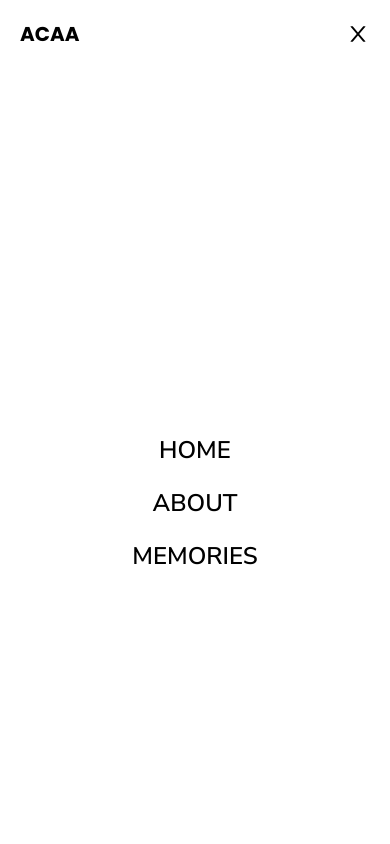
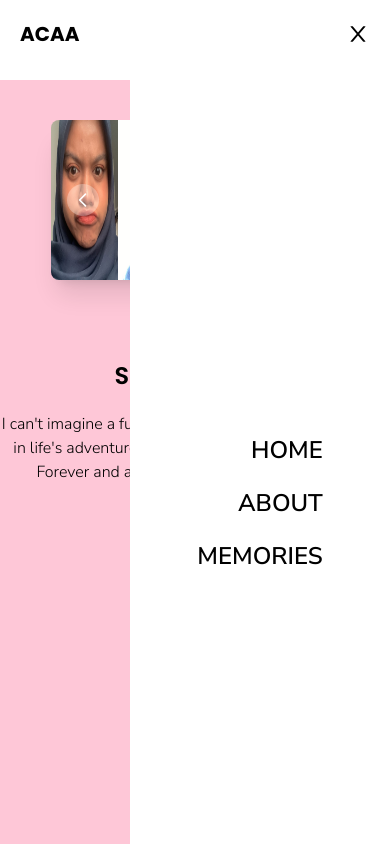
Before and after one commit to hnfhbibie/acaa, a React (Vite) app: page / in a window 390 px wide. Both pictures are taken after a click on the icon 358 px from the left and 34 px from the top of the page. Shown: the top 844 px of the page. Built offline with nearby package versions, Linux system fonts and the light colour scheme.

Commit message:
add revition navbar

```diff
--- a/src/components/Navbar.jsx
+++ b/src/components/Navbar.jsx
@@ -39,11 +39,11 @@ const Navbar = () => {
           )}
         </div>
         <div
-          className={`absolute top-20 w-full h-screen z-10 p-4 bg-white md:hidden flex items-center justify-center smooth-transition ${
-            menuOpen ? "right-0" : "-right-full"
+          className={`absolute top-20 right-0 w-2/3 h-screen z-10 p-4 bg-white md:hidden flex items-center justify-center smooth-transition ${
+            menuOpen ? "-right-100" : "hidden"
           }`}
         >
-          <ul className="flex flex-col justify-center items-center text-2xl gap-5">
+          <ul className="flex flex-col justify-center items-end text-2xl gap-5">
             {navbarLinks.map((navitem) => (
               <li key={navitem.label} onClick={() => setMenuOpen(false)}>
                 <a
```
